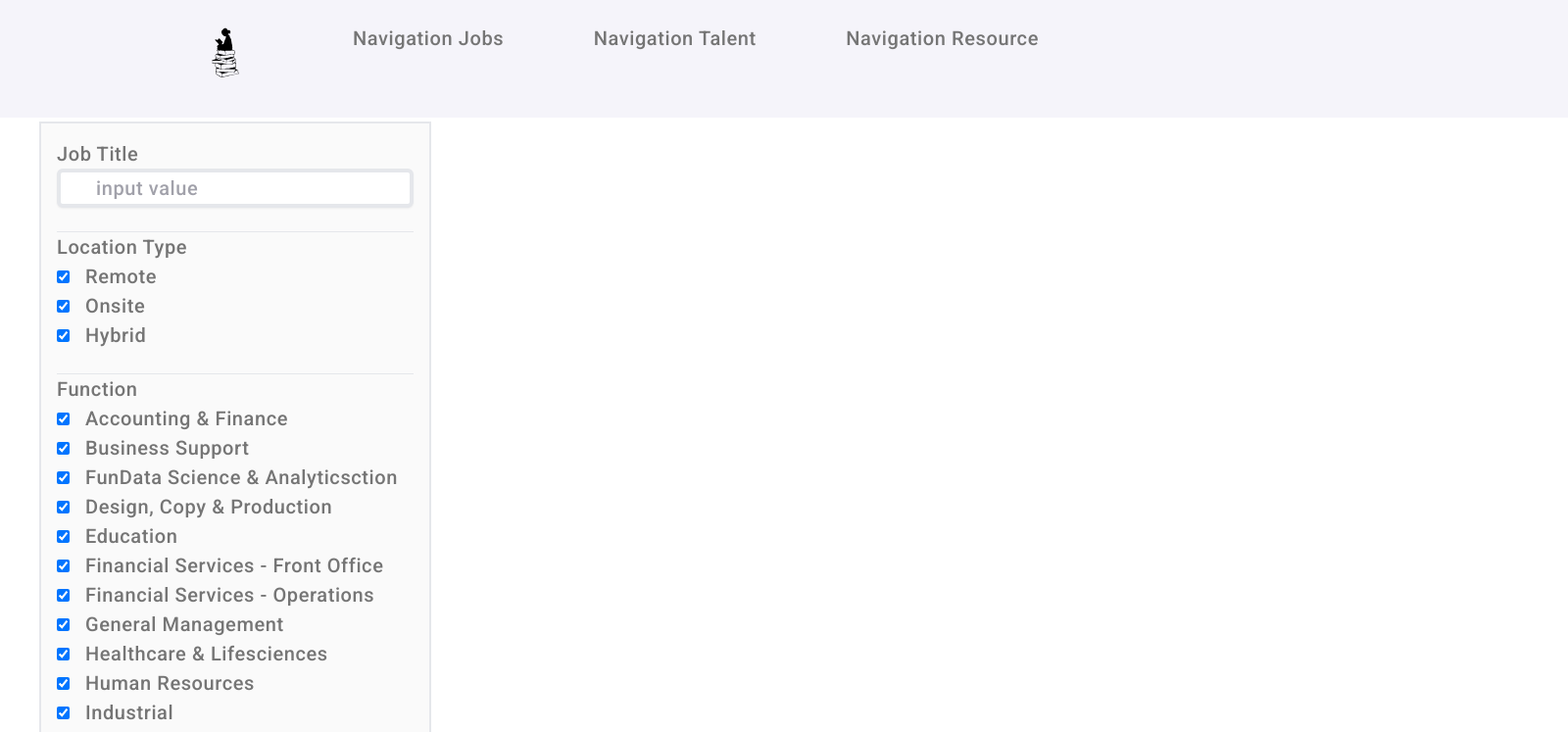
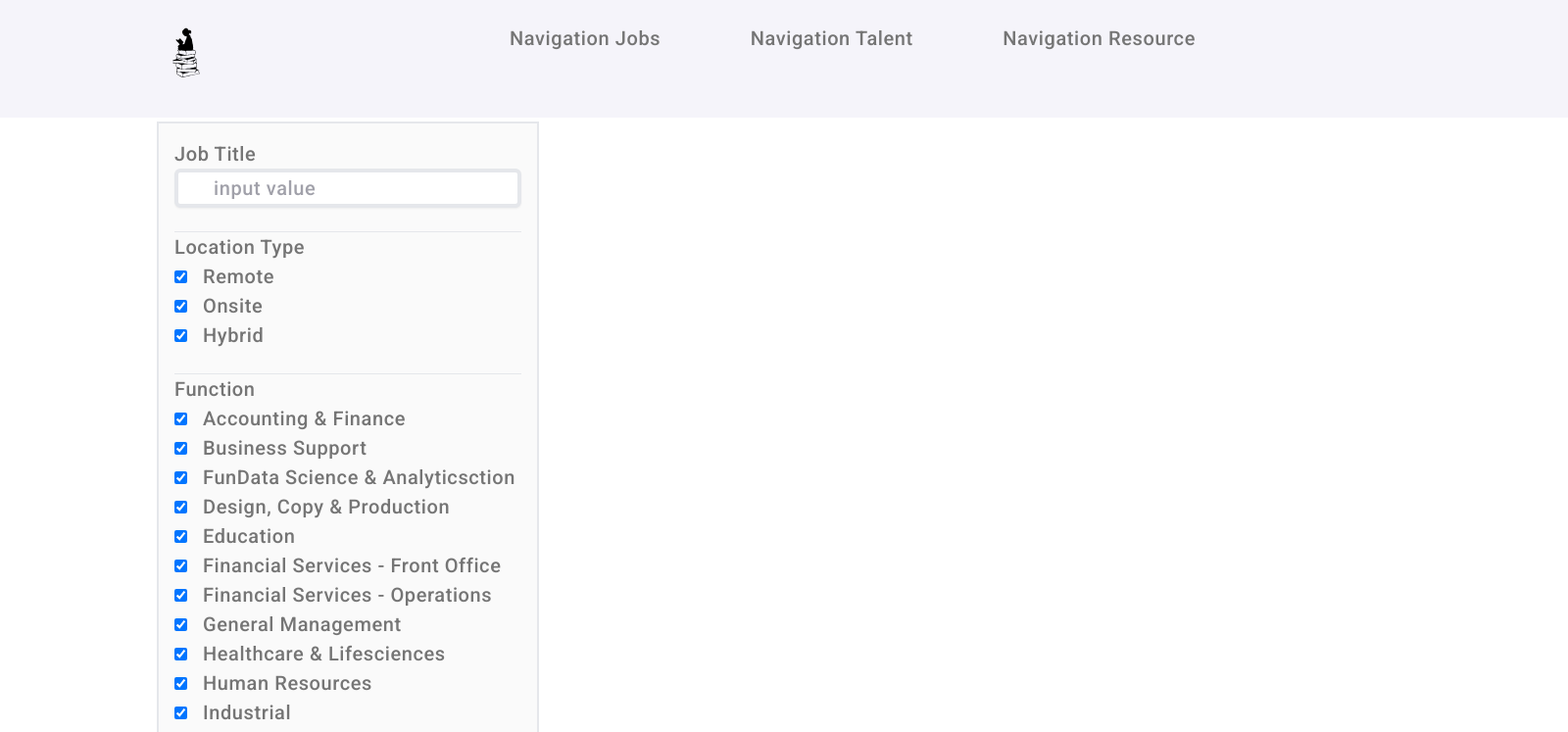
Before and after one commit to VirLg/next-js-app-toWork, a Next.js app: page / in a window 1280 px wide. Shown: the top 747 px of the page at 98% size, 1600 px wide, since content can reach past the window. Built offline with nearby package versions, Linux system fonts and the light colour scheme.

Commit message:
fix bag position header

```diff
--- a/src/app/components/header/Header.jsx
+++ b/src/app/components/header/Header.jsx
@@ -4,8 +4,8 @@ import Overley from '../overley/Overley';
 
 export default function Header() {
   return (
-    <header className="w-[1600px]  header h-[120px] p-6  fixed">
-      <div className="">
+    <header className=" w-[1600px]  header h-[120px] p-6  fixed">
+      <div>
         <Navigation />
       </div>
     </header>
--- a/src/app/components/navigation/Navigation.jsx
+++ b/src/app/components/navigation/Navigation.jsx
@@ -12,7 +12,7 @@ const Navigation = ({ navItems }) => {
       <Link href="/">
         <img src={Logo.src} alt="logo" width={'60px'} height={'60px'} />
       </Link>
-      <div className="flex gap-6 w-[700px] justify-between ml-[100px] relative">
+      <div className="flex gap-6 w-[700px] justify-between ml-[300px] relative">
         <NavigationJobs />
         <NavigationTalent />
         <NavigationResources />
--- a/src/app/components/sidebar/Sidebar.jsx
+++ b/src/app/components/sidebar/Sidebar.jsx
@@ -4,7 +4,7 @@ import LocationType from '../locationType/LocationType';
 import Function from '../function/Function';
 const Sidebar = () => {
   return (
-    <div className="w-[400px] border-2 border:color-zinc-300 bg-zinc-50 p-4  ">
+    <div className="w-[390px] border-2 border:color-zinc-300 bg-zinc-50 p-4  ">
       <Input />
       <LocationType />
       <Function />
--- a/src/app/globals.css
+++ b/src/app/globals.css
@@ -68,11 +68,13 @@ img {
   transition: color 250ms cubic-bezier(0.4, 0, 0.2, 1);
 }
 .section {
-  min-width: 1200px;
+  width: 1600px;
+
   margin-left: auto;
+  margin-right: auto;
 }
 .container {
-  width: 1200px;
+  width: 1440px;
   margin-left: auto;
   margin-right: auto;
 }
--- a/src/app/layout.tsx
+++ b/src/app/layout.tsx
@@ -21,8 +21,10 @@ export default function RootLayout({
   return (
     <html lang="en">
       <body className={roboto.className}>
-        <Header />
-        {children}
+        <div className="section">
+          <Header />
+          {children}
+        </div>
       </body>
     </html>
   );
```
